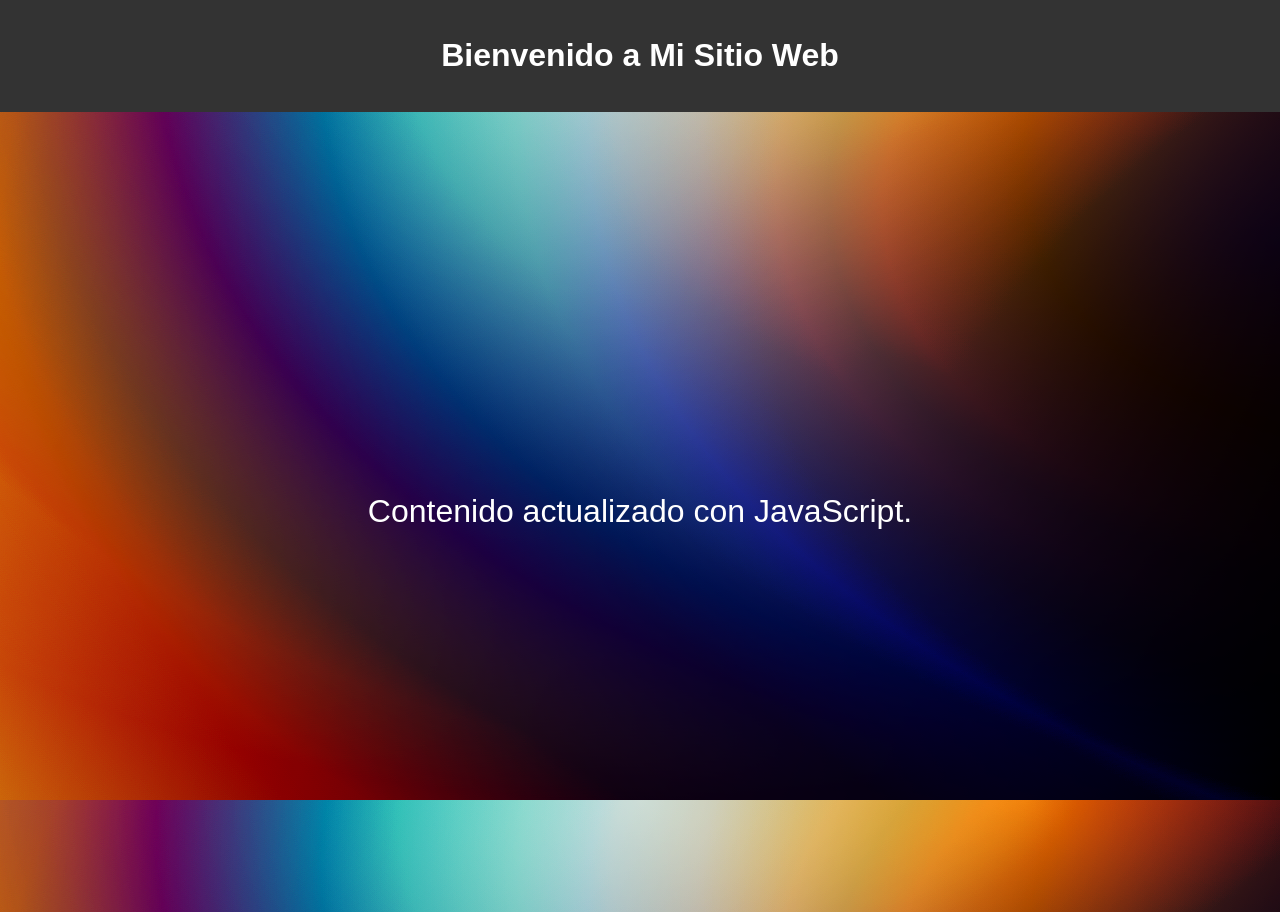
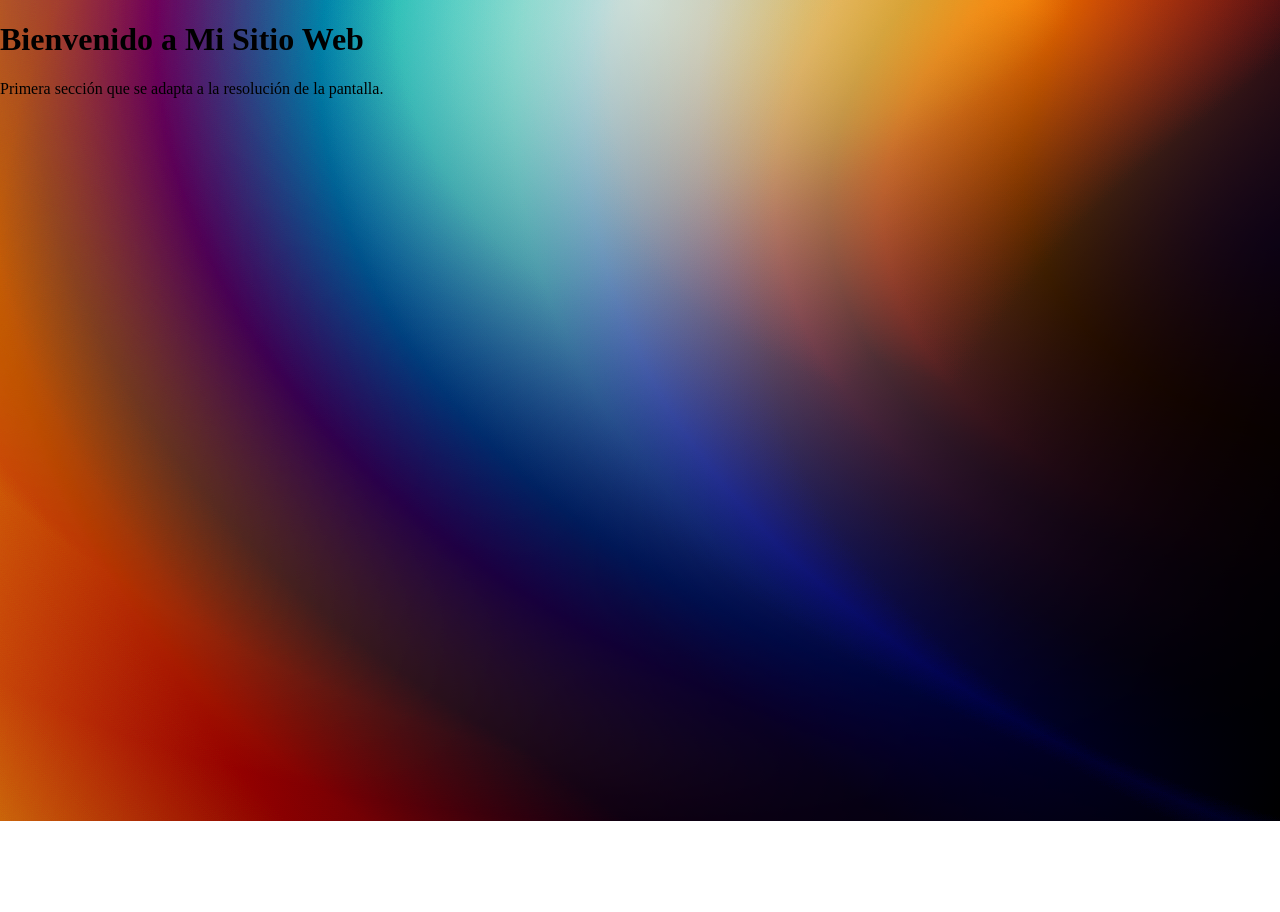
Before and after one commit to Esteban-UXUI/My-porfolio, a plain HTML site: page Index.html in a window 1280 px wide. After the commit the page ends 821 px from the top, so only its background shows below. Drawn offline with Linux system fonts and the light colour scheme.

Commit message:
se elimina código principal

```diff
--- a/Styles.css
+++ b/Styles.css
@@ -1,44 +1,3 @@
-/* Reset de márgenes y paddings */
-body, html {
-    margin: 0;
-    padding: 0;
-    height: 100%;
-    font-family: Arial, sans-serif;
-  }
-
-  /* Estilo para el encabezado */
-  .header {
-    background-color: #333;
-    color: white;
-    text-align: center;
-    padding: 1em 0;
-  }
-
-  /* Estilo para la primera sección */
-  .first-section {
-    height: 100vh;
-    display: flex;
-    align-items: center;
-    justify-content: center;
-    background: url('background-image.jpg') no-repeat center center;
-    background-size: cover;
-  }
-
-  .content {
-    color: white;
-    font-size: 2em;
-    text-align: center;
-  }
-
-  /* Estilos responsivos */
-  @media (max-width: 768px) {
-    .first-section {
-      height: 80vh;
-    }
-    .content {
-      font-size: 1.5em;
-    }
-  }
 
   body{
     height:100vh;
--- a/script.js
+++ b/script.js
@@ -1,12 +1,4 @@
-// Espera a que el DOM se cargue completamente
-document.addEventListener('DOMContentLoaded', function() {
-    // Aquí puedes agregar tus scripts de JavaScript
-    console.log('El DOM ha sido completamente cargado.');
-    // Ejemplo: Cambiar el texto de la primera sección después de 3 segundos
-    setTimeout(function() {
-      document.querySelector('.content').textContent = 'Contenido actualizado con JavaScript.';
-    }, 3000);
-  });
+
   document.body.addEventListener("pointermove", (e)=>{
     const { currentTarget: el, clientX: x, clientY: y } = e;
     const { top: t, left: l, width: w, height: h } = el.getBoundingClientRect();
```
